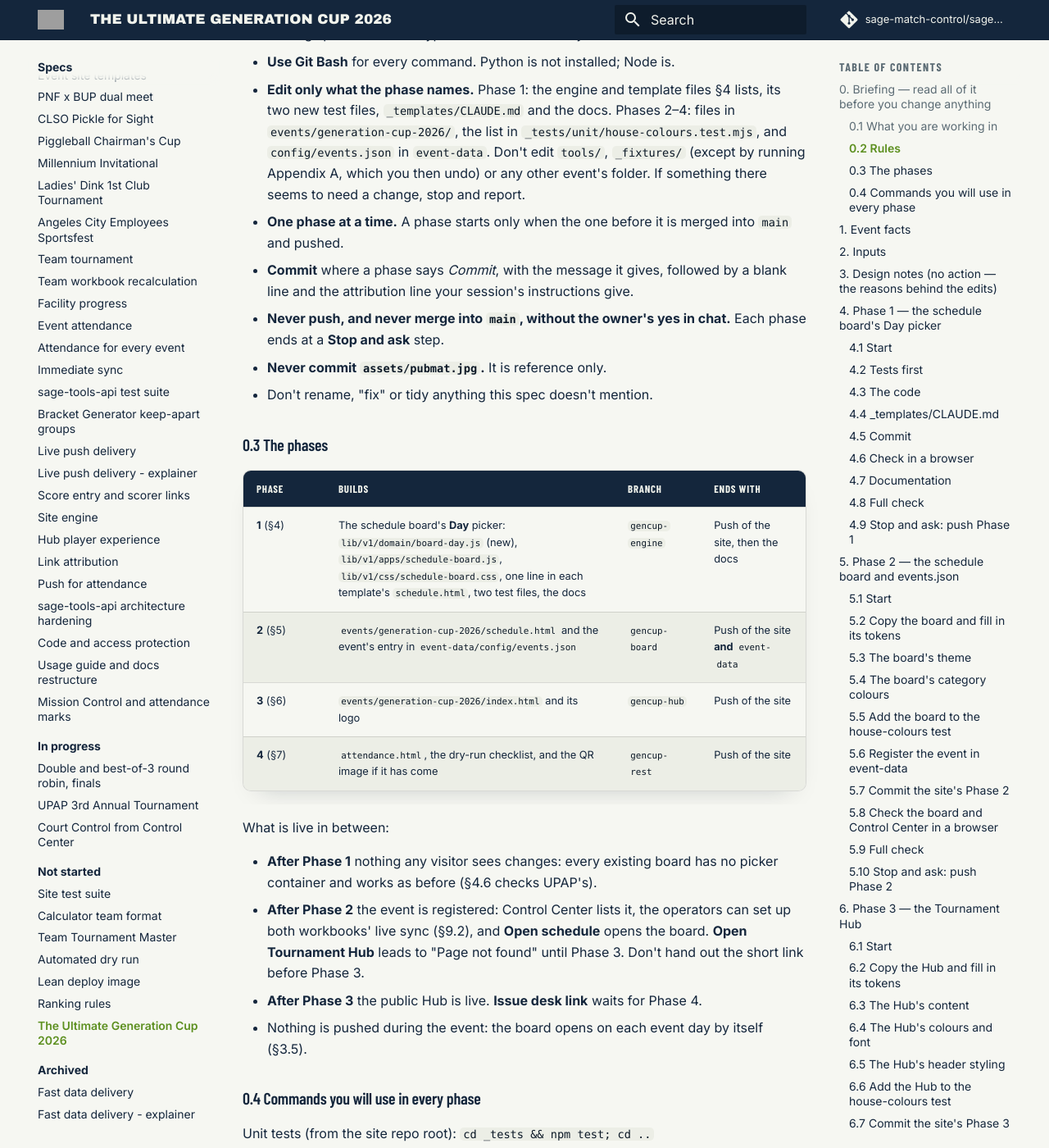
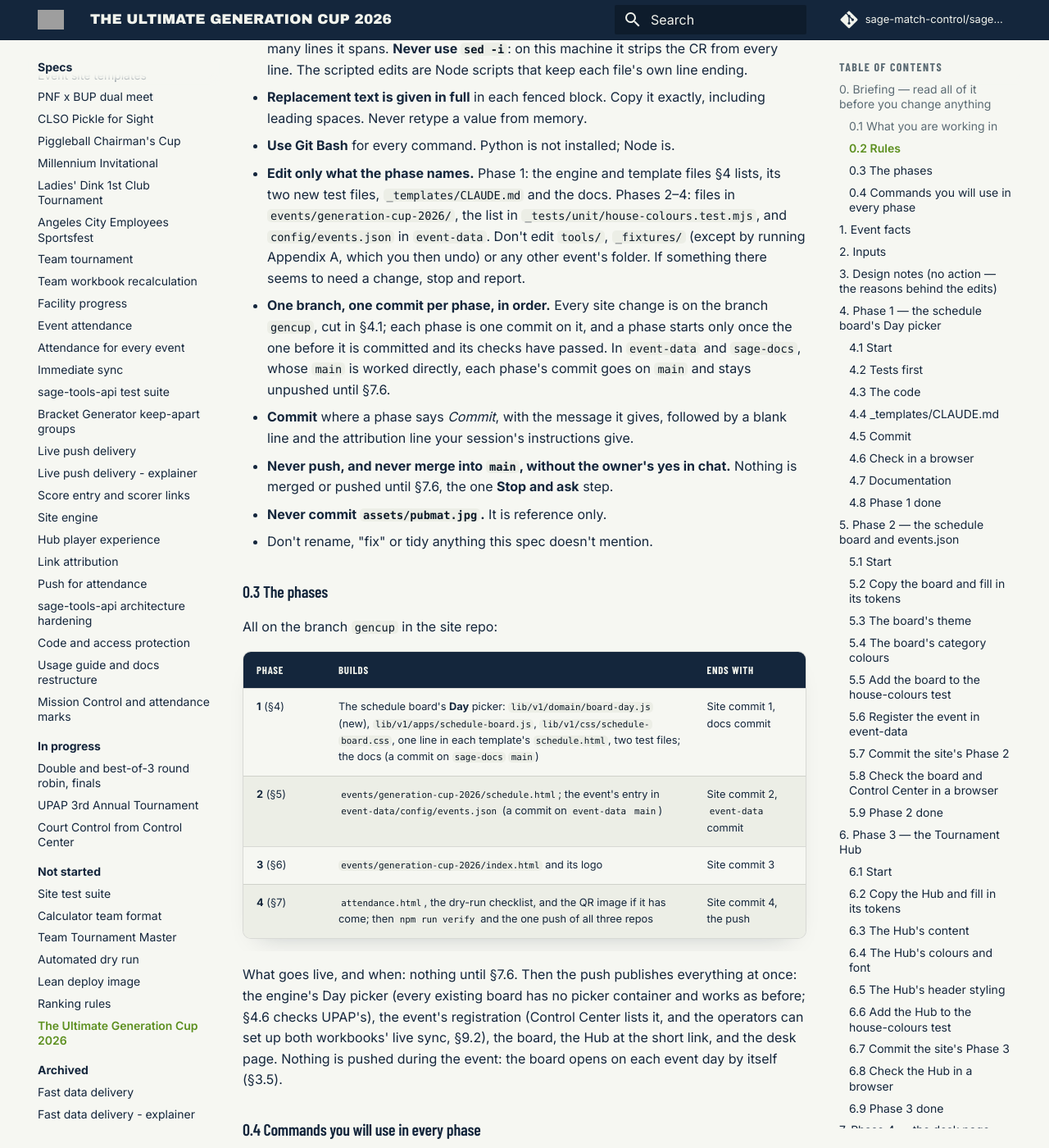
Before and after one commit to sage-match-control/sage-docs, an MkDocs documentation site: the page built from docs/specs/not-started/ultimate-generation-cup-2026-spec.md, in a window 1280 px wide and 1400 px high, scrolled down 2849 px. Shown: the whole window at 82% size. Built offline with MkDocs 1.6.1 and Material for MkDocs 9.7.7, drawn with Linux system fonts in a browser that asks for light colours; comment, search, counter and statistics services are not loaded; some of the changed text lies outside the part shown.

Commit message:
docs 2.100.1: Generation Cup spec builds on one branch, a commit per phase
One branch, gencup, one commit per phase; npm run verify once after
Phase 4; the site, event-data and docs pushed together at the end.

Co-Authored-By: Claude Opus 5.5 <noreply@anthropic.com>

````diff
--- a/docs/specs/not-started/ultimate-generation-cup-2026-spec.md
+++ b/docs/specs/not-started/ultimate-generation-cup-2026-spec.md
@@ -7,7 +7,9 @@
 >
 > **Built in four phases** (§0.3): a **Day** picker on the schedule board (an engine change),
 > then the event's board with its `events.json` entry, then the Tournament Hub, then everything
-> else. Each phase is its own branch, its own checks and its own push.
+> else. **One branch, `gencup`, with one commit per phase** (the owner's choice): each phase runs
+> its own unit tests and browser checks, `npm run verify` runs once after Phase 4, and the site,
+> `event-data` and the docs are pushed together at the end, on the owner's yes (§7.6).
 >
 > **Dry-run on 2026-11-23.** Every site edit of §4–§7 was applied to a detached worktree of the
 > site at `d92ed28`: every anchor matched exactly once, and §4's engine edits, applied again to
@@ -21,8 +23,8 @@
 > checked), and any commit or push.
 >
 > **Deadline.** The event is on **Saturday 28 and Sunday 29 November 2026**. The site repo takes
-> no merge within 3 days of an event, so **all four phases reach the site's `main` by Tuesday
-> 24 November**. After that, push only with the owner's explicit go-ahead.
+> no merge within 3 days of an event, so **the branch, all four phases, reaches the site's `main`
+> by Tuesday 24 November**. After that, push only with the owner's explicit go-ahead.
 
 Build the event pages for **The Ultimate Generation Cup 2026**, a two-day doubles tournament run
 by the **Pampanga Paddle Aces** on **28–29 November 2026** at **Kingcourts Pickleball, San
@@ -90,33 +92,33 @@ Words this spec uses:
   `config/events.json` in `event-data`. Don't edit `tools/`, `_fixtures/` (except by running
   Appendix A, which you then undo) or any other event's folder. If something there seems to need
   a change, stop and report.
-- **One phase at a time.** A phase starts only when the one before it is merged into `main` and
-  pushed.
+- **One branch, one commit per phase, in order.** Every site change is on the branch `gencup`,
+  cut in §4.1; each phase is one commit on it, and a phase starts only once the one before it is
+  committed and its checks have passed. In `event-data` and `sage-docs`, whose `main` is worked
+  directly, each phase's commit goes on `main` and stays unpushed until §7.6.
 - **Commit** where a phase says *Commit*, with the message it gives, followed by a blank line and
   the attribution line your session's instructions give.
-- **Never push, and never merge into `main`, without the owner's yes in chat.** Each phase ends at
-  a **Stop and ask** step.
+- **Never push, and never merge into `main`, without the owner's yes in chat.** Nothing is merged
+  or pushed until §7.6, the one **Stop and ask** step.
 - **Never commit `assets/pubmat.jpg`.** It is reference only.
 - Don't rename, "fix" or tidy anything this spec doesn't mention.
 
 ### 0.3 The phases
 
-| Phase | Builds | Branch | Ends with |
-| --- | --- | --- | --- |
-| **1** (§4) | The schedule board's **Day** picker: `lib/v1/domain/board-day.js` (new), `lib/v1/apps/schedule-board.js`, `lib/v1/css/schedule-board.css`, one line in each template's `schedule.html`, two test files, the docs | `gencup-engine` | Push of the site, then the docs |
-| **2** (§5) | `events/generation-cup-2026/schedule.html` and the event's entry in `event-data/config/events.json` | `gencup-board` | Push of the site **and** `event-data` |
-| **3** (§6) | `events/generation-cup-2026/index.html` and its logo | `gencup-hub` | Push of the site |
-| **4** (§7) | `attendance.html`, the dry-run checklist, and the QR image if it has come | `gencup-rest` | Push of the site |
-
-What is live in between:
-
-- **After Phase 1** nothing any visitor sees changes: every existing board has no picker
-  container and works as before (§4.6 checks UPAP's).
-- **After Phase 2** the event is registered: Control Center lists it, the operators can set up
-  both workbooks' live sync (§9.2), and **Open schedule** opens the board. **Open Tournament Hub**
-  leads to "Page not found" until Phase 3. Don't hand out the short link before Phase 3.
-- **After Phase 3** the public Hub is live. **Issue desk link** waits for Phase 4.
-- Nothing is pushed during the event: the board opens on each event day by itself (§3.5).
+All on the branch `gencup` in the site repo:
+
+| Phase | Builds | Ends with |
+| --- | --- | --- |
+| **1** (§4) | The schedule board's **Day** picker: `lib/v1/domain/board-day.js` (new), `lib/v1/apps/schedule-board.js`, `lib/v1/css/schedule-board.css`, one line in each template's `schedule.html`, two test files; the docs (a commit on `sage-docs` `main`) | Site commit 1, docs commit |
+| **2** (§5) | `events/generation-cup-2026/schedule.html`; the event's entry in `event-data/config/events.json` (a commit on `event-data` `main`) | Site commit 2, `event-data` commit |
+| **3** (§6) | `events/generation-cup-2026/index.html` and its logo | Site commit 3 |
+| **4** (§7) | `attendance.html`, the dry-run checklist, and the QR image if it has come; then `npm run verify` and the one push of all three repos | Site commit 4, the push |
+
+What goes live, and when: nothing until §7.6. Then the push publishes everything at once: the
+engine's Day picker (every existing board has no picker container and works as before; §4.6
+checks UPAP's), the event's registration (Control Center lists it, and the operators can set up
+both workbooks' live sync, §9.2), the board, the Hub at the short link, and the desk page.
+Nothing is pushed during the event: the board opens on each event day by itself (§3.5).
 
 ### 0.4 Commands you will use in every phase
 
@@ -866,44 +868,24 @@ nothing; work on `main`, as that repo is worked), each page in the present tense
      ```
 
 5. **This spec moves to `in-progress/`** by the procedure in `docs/specs/README.md` (its status
-   line, the specs README, the two folder READMEs, `mkdocs.yml`); its status line names Phase 1's
-   commit.
+   line, the specs README, the two folder READMEs, `mkdocs.yml`); its status line names the
+   branch `gencup` and Phase 1's site commit, and says nothing is pushed yet.
 6. A MINOR docs version: a `docs/changelog.md` entry (**Changed**: the schedule board's Day
    picker, naming the four pages; this spec to in progress) and `mkdocs.yml`'s `copyright`.
 
-The workspace `CLAUDE.md` needs no change. *Commit* in `sage-docs`:
+The workspace `CLAUDE.md` needs no change. *Commit* in `sage-docs`, on `main`, **don't push**:
 `docs <version>: the schedule board's Day picker; Generation Cup spec in progress`.
 
-### 4.8 Full check
+### 4.8 Phase 1 done
 
 ```bash
 cd /d/Personal/SAGE/sage-match-control.github.io
-cd _tests && npm run verify; cd ..
-```
-
-It must pass. A failure means something outside this phase's files changed: run `git status` and
-stop and report.
-
-### 4.9 Stop and ask: push Phase 1
-
-Tell the owner Phase 1 is ready, with §4.3's test count, §4.6's results and §4.8's, and that
-pushing changes the engine every board loads (existing boards have no container and are
-unchanged). Each push is its own yes:
-
-1. **The site:**
-
-   ```bash
-   git checkout main
-   git pull
-   git merge --ff-only gencup-engine
-   git push
-   ```
-
-2. **The docs:** `cd /d/Personal/SAGE/sage-docs && git pull --rebase && git push`.
-
-If `--ff-only` refuses or the rebase conflicts: stop and report. **Check, a minute or two
-later:** `https://sage-match-control.github.io/events/upap-2026/schedule` still reads as before,
-with no Day picker.
+git status --short
+```
+
+The site is on `gencup`, one commit ahead of `main`, and `git status` prints the three `??` lines
+of §4.1 and nothing else. `npm run verify` waits for §7.5. Report Phase 1 (§8) and go on to
+Phase 2.
 
 ---
 
@@ -911,19 +893,18 @@ with no Day picker.
 
 ### 5.1 Start
 
-Phase 1 must be on `main`.
+Phase 1 must be committed on `gencup` (§4.8).
 
 ```bash
 cd /d/Personal/SAGE/sage-match-control.github.io
-git checkout main
-git pull
+git branch --show-current
 git status --short
 ```
 
-This must print exactly the three `??` lines of §4.1. Anything else: stop and report.
-
-```bash
-git checkout -b gencup-board
+The first prints `gencup`; the second exactly the three `??` lines of §4.1. Anything else: stop
+and report.
+
+```bash
 cd _tests && npm test; cd ..
 ```
 
@@ -1297,48 +1278,27 @@ git status --short
 
 `git status` shows nothing under `_fixtures/`.
 
-### 5.9 Full check
-
-`npm run verify` (§0.4) must pass. A failure means something outside this phase's files changed:
-run `git status` and stop and report.
-
-### 5.10 Stop and ask: push Phase 2
-
-Tell the owner Phase 2 is ready, with the results of §5.8 and §5.9, and that pushing publishes
-the board and registers the event (Control Center lists it within about a minute). On a yes:
-
-```bash
-git checkout main
-git pull
-git merge --ff-only gencup-board
-git push
-cd /d/Personal/SAGE/event-data
-git pull --rebase
-git push
+### 5.9 Phase 2 done
+
+The site is on `gencup`, two commits ahead of `main`; `event-data`'s `main` holds §5.6's commit,
+unpushed (its `origin/main` may gain sync commits meanwhile; §7.6 rebases onto them). Report
+Phase 2 (§8) and go on to Phase 3.
+
+---
+
+## 6. Phase 3 — the Tournament Hub
+
+### 6.1 Start
+
+Phase 2 must be committed on `gencup` (§5.9).
+
+```bash
 cd /d/Personal/SAGE/sage-match-control.github.io
-```
-
-If `--ff-only` refuses or the rebase conflicts, stop and report. **Check, a minute or two
-later:** `https://sage-match-control.github.io/events/generation-cup-2026/schedule` shows the
-violet bar with "Schedule isn't published yet — check back soon." until a workbook syncs, and its
-Day select offers both days; Control Center lists "The Ultimate Generation Cup 2026".
-
----
-
-## 6. Phase 3 — the Tournament Hub
-
-### 6.1 Start
-
-Phase 2 must be on `main`.
-
-```bash
-cd /d/Personal/SAGE/sage-match-control.github.io
-git checkout main
-git pull
+git branch --show-current
 git status --short
 ```
 
-This must print exactly:
+The first prints `gencup`; the second exactly:
 
 ```
 ?? events/archives/ladies-dink-2026/assets/pubmat.webp
@@ -1349,7 +1309,6 @@ This must print exactly:
 Anything else: stop and report.
 
 ```bash
-git checkout -b gencup-hub
 cd _tests && npm test; cd ..
 ```
 
@@ -1672,52 +1631,31 @@ At **375px**:
 
 Stop the server and remove the fixture as at the end of §5.8.
 
-### 6.9 Full check
-
-```bash
-cd _tests && npm run verify; cd ..
-```
-
-It must pass. A failure means something outside this phase's files changed: run `git status` and
+### 6.9 Phase 3 done
+
+The site is on `gencup`, three commits ahead of `main`. Report Phase 3 (§8), with whether
+`qr.png` was included, and go on to Phase 4.
+
+---
+
+## 7. Phase 4 — the desk page, the dry-run checklist and the QR image
+
+### 7.1 Start
+
+Phase 3 must be committed on `gencup` (§6.9).
+
+```bash
+cd /d/Personal/SAGE/sage-match-control.github.io
+git branch --show-current
+git status --short
+```
+
+The first prints `gencup`; the second exactly the three `??` lines of §6.1, except that the
+event's line now reads `?? events/generation-cup-2026/assets/pubmat.jpg` (and
+`?? events/generation-cup-2026/assets/qr.png` if the QR image came after Phase 3). Anything else:
 stop and report.
 
-### 6.10 Stop and ask: push Phase 3
-
-Tell the owner Phase 3 is ready, with the results of §6.8 and §6.9, whether `qr.png` was
-included, and that pushing publishes the Hub at the short link. On a yes:
-
-```bash
-git checkout main
-git pull
-git merge --ff-only gencup-hub
-git push
-```
-
-If `--ff-only` refuses, stop and report. **Check, a minute or two later:**
-`https://sage-match-control.github.io/events/generation-cup-2026/` shows the header as §6.8 has
-it, and Control Center's **Open Tournament Hub** opens it.
-
----
-
-## 7. Phase 4 — the desk page, the dry-run checklist and the QR image
-
-### 7.1 Start
-
-Phase 3 must be on `main`.
-
-```bash
-cd /d/Personal/SAGE/sage-match-control.github.io
-git checkout main
-git pull
-git status --short
-```
-
-This must print exactly the three `??` lines of §6.1, except that the event's line now reads
-`?? events/generation-cup-2026/assets/pubmat.jpg` (and `?? events/generation-cup-2026/assets/qr.png`
-if the QR image came after Phase 3). Anything else: stop and report.
-
-```bash
-git checkout -b gencup-rest
+```bash
 cd _tests && npm test; cd ..
 ```
 
@@ -1755,29 +1693,56 @@ git commit -m "The Ultimate Generation Cup 2026: desk page and dry-run checklist
 `?? events/generation-cup-2026/assets/pubmat.jpg`, the two unrelated `??` lines, and nothing
 else. **Never stage the pubmat.**
 
-### 7.5 Full check
+### 7.5 Full check, once for the whole branch
 
 ```bash
 cd _tests && npm run verify; cd ..
 ```
 
-It must pass. A failure: run `git status` and stop and report.
-
-### 7.6 Stop and ask: push Phase 4
-
-Tell the owner Phase 4 is ready, with §7.3's result and whether `qr.png` was included. On a yes:
-
-```bash
+It must pass. It compares `main` with the branch's four commits together. Existing pages must not
+differ; the board templates' new container is hidden, so they shouldn't either. Any difference:
+run `git status`, and stop and report which cases differ. Don't accept a difference without the
+owner's say.
+
+### 7.6 Stop and ask: push everything
+
+Tell the owner the branch is ready: the four site commits, the `event-data` commit and the docs
+commit; the unit-test counts (904, 907, 910, 910); the browser checks of §4.6, §5.8, §6.8 and
+§7.3; §7.5's result; and whether `qr.png` was included. Pushing publishes the engine's Day picker,
+registers the event (Control Center lists it within about a minute), and puts the board, the Hub
+at the short link and the desk page live. On a yes, in this order (the site first, so the pages
+exist before Control Center lists the event):
+
+```bash
+cd /d/Personal/SAGE/sage-match-control.github.io
 git checkout main
 git pull
-git merge --ff-only gencup-rest
+git merge --ff-only gencup
 git push
-```
-
-If `--ff-only` refuses, stop and report. **Check, a minute or two later:**
-`https://sage-match-control.github.io/events/generation-cup-2026/attendance` reads "Ask the
-operator for a desk link." If `qr.png` still hasn't come, say so: it is committed and pushed on
-its own when it does, with the owner's yes.
+cd /d/Personal/SAGE/event-data
+git pull --rebase
+git push
+cd /d/Personal/SAGE/sage-docs
+git pull --rebase
+git push
+cd /d/Personal/SAGE/sage-match-control.github.io
+```
+
+If `--ff-only` refuses or a rebase conflicts, stop and report. **Check, a minute or two later:**
+
+- `https://sage-match-control.github.io/events/upap-2026/schedule` reads as before, with no Day
+  picker.
+- `https://sage-match-control.github.io/events/generation-cup-2026/schedule` shows the violet bar
+  with "Schedule isn't published yet — check back soon." until a workbook syncs, and its Day
+  select offers both days.
+- `https://sage-match-control.github.io/events/generation-cup-2026/` shows the header as §6.8 has
+  it, and Control Center lists "The Ultimate Generation Cup 2026"; its **Open Tournament Hub**
+  opens the Hub.
+- `https://sage-match-control.github.io/events/generation-cup-2026/attendance` reads "Ask the
+  operator for a desk link."
+
+If `qr.png` still hasn't come, say so: it is committed and pushed on its own when it does, with
+the owner's yes. Then the operators set up live sync (§9.2).
 
 ---
 
@@ -1786,7 +1751,8 @@ its own when it does, with the owner's yes.
 - Which checks passed, and any that didn't, with what you saw.
 - That the fixture (and in Phase 1 the scratch `schedule-beta.html`) was removed.
 - Whether `qr.png` was present.
-- What was pushed, and to which repo, only after the owner's yes.
+- The commit made in each repo (its short hash), and that nothing was pushed before §7.6.
+- At §7.6, what was pushed and to which repo, only after the owner's yes.
 - `git status --short` in every repo you touched.
 
 ---
@@ -1820,7 +1786,7 @@ Both workbooks were read on 2026-11-23. These happen in Google Sheets and on the
 - Players entered in two categories on the same day, and back-to-back matches, are the
   organiser's call.
 
-### 9.2 Share each workbook, then set up live sync — once each, after Phase 2 is pushed
+### 9.2 Share each workbook, then set up live sync — once each, after the push (§7.6)
 
 For **each** workbook:
 
@@ -1898,8 +1864,11 @@ Set `LIVE_BASE_URL = ''` in every page of `events/generation-cup-2026/`. Leave t
 - **Choosing a day reloads the page** rather than swapping data in place: the live channel and
   the staff view follow the new day with no extra code, and `?courts=` can't point past Day 2's
   six courts.
-- **`events.json` ships with the board**: registering early lets the operators set up live sync
-  and rehearse on the real board while the Hub is built.
+- **One branch, one commit per phase, one push** (the owner's choice, 23 November): each phase
+  is still checked on its own, but `npm run verify` runs once on the whole branch and everything
+  goes live together, before the 24 November freeze. The `events.json` entry is written in
+  Phase 2 beside the board it serves, and pushed after the site so Control Center never lists
+  the event before its pages exist.
 - **The generation is in the day label**, not the division: the workbooks' categories are the
   same levels on both days, and the label is what every picker shows.
 - **The board takes the workbooks' colours** for the eight categories that have them, so the wall
--- a/mkdocs.yml
+++ b/mkdocs.yml
@@ -6,7 +6,7 @@ repo_name: sage-match-control/sage-docs
 edit_uri: edit/main/docs/
 # The docs version. Bump it with a new entry at the top of docs/changelog.md;
 # the deploy workflow checks the two agree.
-copyright: 'S.A.G.E. Documentation <a href="https://sage-match-control.github.io/sage-docs/changelog/">v2.100.0</a>'
+copyright: 'S.A.G.E. Documentation <a href="https://sage-match-control.github.io/sage-docs/changelog/">v2.100.1</a>'
 
 docs_dir: docs
 
````
Also changed, not shown: other parts of docs/specs/not-started/ultimate-generation-cup-2026-spec.md (+1 -1 lines), docs/changelog.md (+9 -0 lines).
